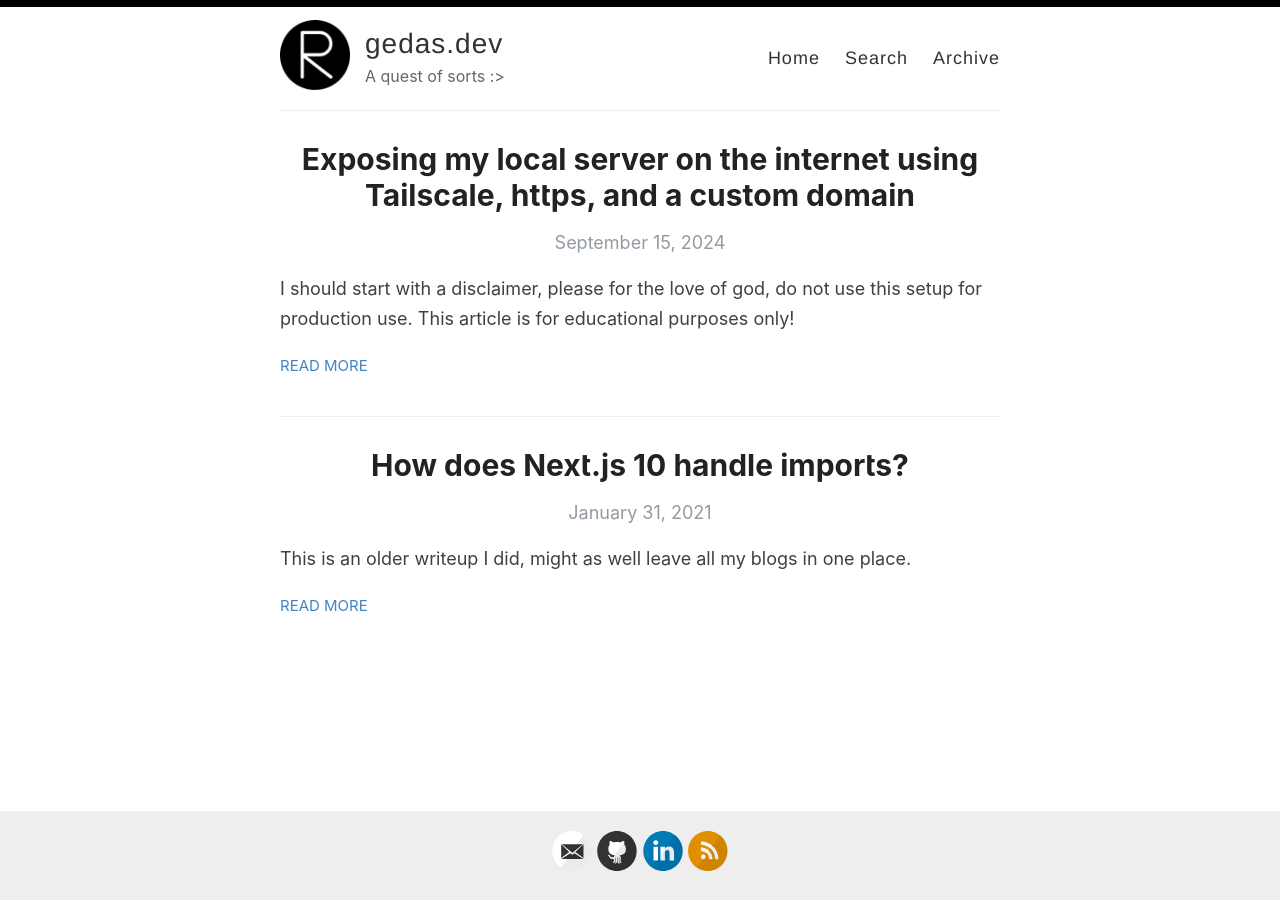
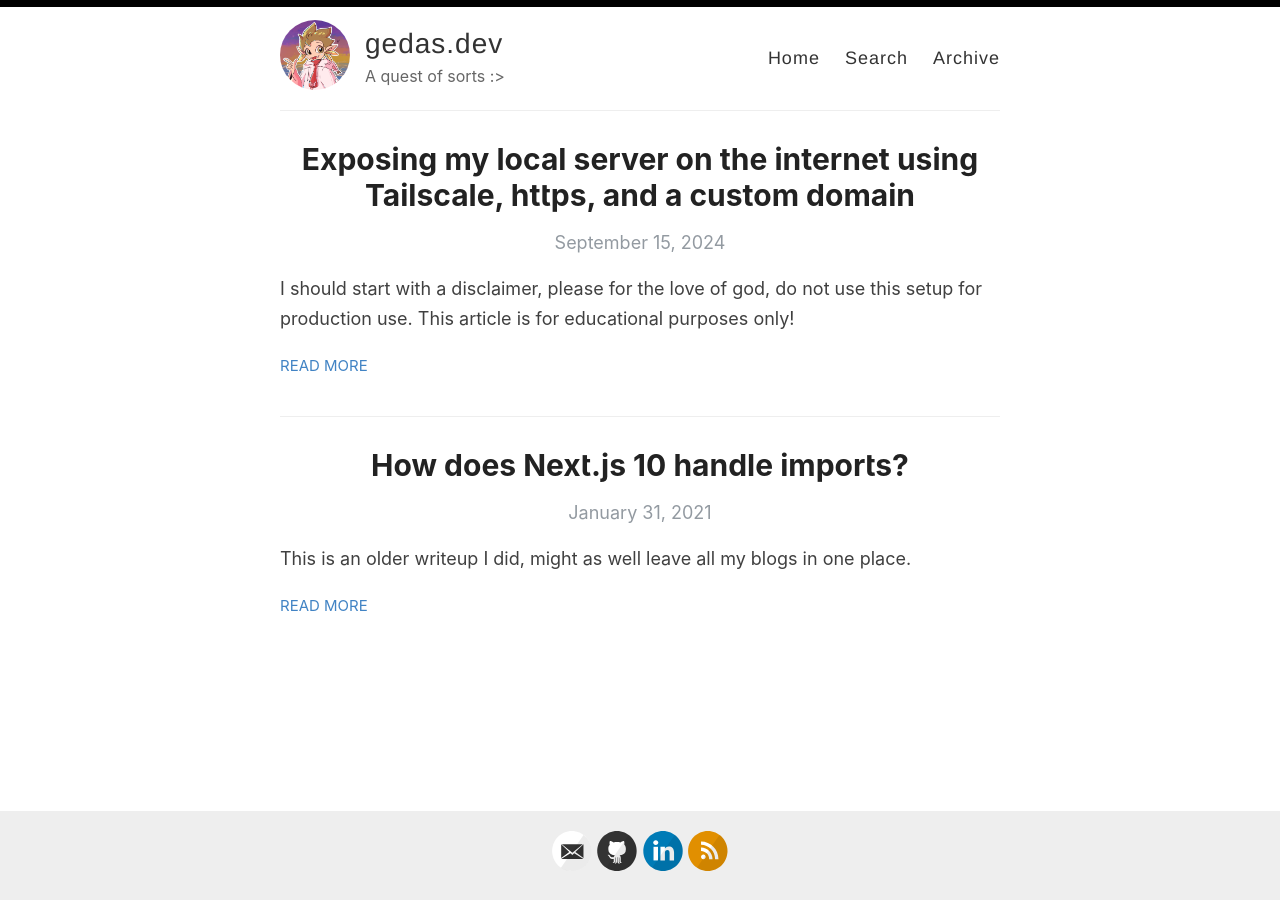
Before and after one commit to GedasFX/gedasfx.github.io, a Jekyll site: the page built from index.html, in a window 1280 px wide. Built offline with Jekyll 4.4.1, drawn with Linux system fonts in a browser that asks for light colours; the list of posts is cut into pages by our own code.

Commit message:
Change logo

```diff
--- a/_config.yml
+++ b/_config.yml
@@ -12,7 +12,7 @@ author: Gediminas Milašius
 description: A quest of sorts :>
 
 # URL of your avatar or profile pic (you could use your GitHub profile pic)
-avatar: /images/reverie.png
+avatar: /images/profile.png
 
 #
 # Flags below are optional
--- a/assets/style.scss
+++ b/assets/style.scss
@@ -290,7 +290,7 @@ p > img {
   }
 
   img {
-    border-radius: 5px;
+    border-radius: 50px;
     width: 70px;
     height: 70px;
     object-fit: cover;
```
Also changed, not shown: README.md, images/profile.png (added), images/reverie-text.png (deleted), images/reverie.png (deleted).
